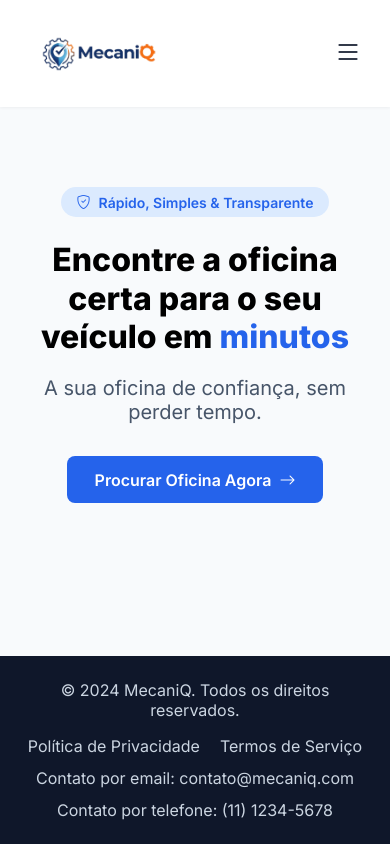
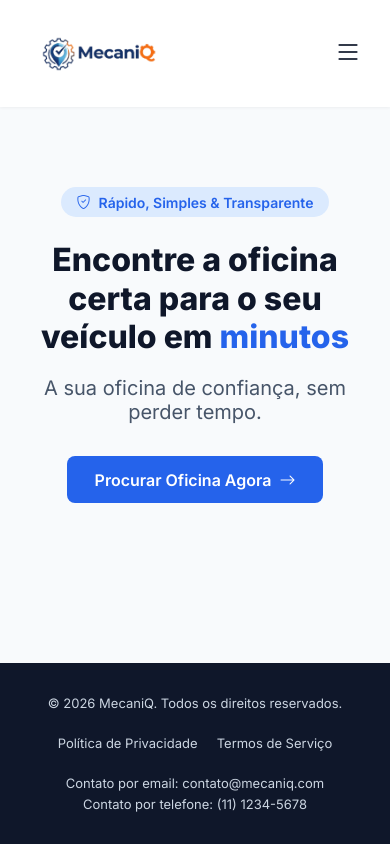
Before and after one commit to diogogonzaga/MecaniQ, a PHP site: page / in a window 390 px wide. Run offline with PHP 8.4, Linux system fonts and the light colour scheme.

Commit message:
Footer Otimizado

```diff
--- a/account/create/index.html
+++ b/account/create/index.html
@@ -50,6 +50,6 @@
         </form>
     </section>
 </main>
-
+<script src="js/script.js"></script>
 </body>
 </html>
--- a/account/login/index.html
+++ b/account/login/index.html
@@ -45,6 +45,6 @@
         </form>
     </section>
 </main>
-
+<script src="js/script.js"></script>
 </body>
 </html>
--- a/css/style.css
+++ b/css/style.css
@@ -1,8 +1,11 @@
 /* Variaveis de Cores*/
 :root {
   --primary: #2563eb;       /* Cor principal (Azul) */
-  --bg-navbar: #ffffff;     /* Fundo branco */
-  --text-main: #0f172a;     /* Cor do texto escuro */
+  --primary-hover: #1d4ed8; /* Azul escuro para hover */
+  --bg-navbar: #ffffff;     /* Fundo branco da navbar */
+  --text-main: #0f172a;     /* Cor do texto escuro principal */
+  --text-muted: #475569;    /* Cor de texto secundário/cinzento */
+  --bg-body: #f8fafc;       /* Fundo geral da página */
 }
 
 * {
@@ -13,7 +16,8 @@
 
 body {
   font-family: 'Inter', sans-serif;
-  background-color: #f8fafc;
+  background-color: var(--bg-body);
+  color: var(--text-main);
   min-height: 100vh;
   display: flex;
   flex-direction: column;
@@ -64,7 +68,7 @@ main {
 }
 
 .nav-btn-secondary {
-  color: #475569;
+  color: var(--text-muted);
 }
 
 .nav-btn-secondary:hover {
@@ -78,7 +82,7 @@ main {
 }
 
 .nav-btn-primary:hover {
-  background-color: #1d4ed8;
+  background-color: var(--primary-hover);
 }
 
 /* ================   HAMBURGUER   ========================= */
@@ -95,7 +99,7 @@ main {
   color: var(--text-main);
 }
 
-/* --- 5. SECÇÃO HERO (O TEXTO DE APRESENTAÇÃO) --- */
+/* ================   HERO   ========================= */
 .hero {
   padding: 5rem 1.5rem;
   text-align: center;
@@ -128,7 +132,7 @@ main {
 .slogan {
   margin-top: 1.25rem;
   font-size: 1.25rem;
-  color: #475569;
+  color: var(--text-muted);
 }
 
 .hero-actions {
@@ -144,13 +148,18 @@ main {
   font-weight: 600;
   display: inline-flex;
   gap: 0.5rem;
+  transition: background-color 0.2s ease;
+}
+
+.cta-btn:hover {
+  background-color: var(--primary-hover);
 }
 
 /* ================   FOOTER   ========================= */
 .footer {
   background-color: var(--text-main);
   color: #cbd5e1;
-  padding: 1.5rem;
+  padding: 2rem 1.5rem;
 }
 
 .footer-container {
@@ -159,35 +168,53 @@ main {
   display: flex;
   justify-content: space-between;
   align-items: center;
-  gap: 1rem;
+  gap: 2rem;
+  font-size: 13px;
 }
 
-.footer-links {
+
+.policy {
   display: flex;
-  flex-wrap: wrap;
-  justify-content: flex-end;
-  gap: 0.75rem 1.25rem;
+  gap: 1.5rem;
+  justify-content: center;
 }
 
-.footer-links a {
+.policy a {
   color: inherit;
   text-decoration: none;
   transition: color 0.2s ease;
 }
 
-.footer-links a:hover {
+.policy a:hover {
   color: #ffffff;
   text-decoration: underline;
 }
 
-/* ================   RESPONSIVIDADE   ========================= */
+
+.footer-contacts {
+  display: flex;
+  flex-direction: column;
+  gap: 0.3rem;
+  text-align: right;
+}
+
+.footer-contacts a {
+  color: inherit;
+  text-decoration: none;
+  transition: color 0.2s ease;
+}
+
+.footer-contacts a:hover {
+  color: #ffffff;
+  text-decoration: underline;
+}
+
+/* ================   RESPONSIVIDADE DISPOSITIVOS MÓVEIS   ========================= */
 @media (max-width: 768px) {
-
-
+  /* Navbar Mobile */
   .menu-toggle {
     display: block;
   }
-
 
   .nav-links {
     position: absolute;
@@ -197,8 +224,6 @@ main {
     background-color: var(--bg-navbar);
     flex-direction: column;
     align-items: stretch;
-
-
     max-height: 0;
     opacity: 0;
     visibility: hidden;
@@ -207,7 +232,6 @@ main {
     box-shadow: 0 10px 25px -5px rgba(0, 0, 0, 0.08);
     transition: all 0.3s ease-in-out;
   }
-
 
   .nav-links.active {
     max-height: 250px;
@@ -222,16 +246,25 @@ main {
     width: 100%;
   }
 
+
   .hero h1 {
     font-size: 2rem;
   }
 
+
   .footer-container {
     flex-direction: column;
     text-align: center;
+    gap: 1.5rem;
   }
 
-  .footer-links {
+  .policy {
+    flex-direction: row;
     justify-content: center;
+    gap: 1.2rem;
+  }
+
+  .footer-contacts {
+    text-align: center;
   }
 }
--- a/index.html
+++ b/index.html
@@ -4,20 +4,14 @@
     <meta charset="UTF-8">
     <meta name="viewport" content="width=device-width, initial-scale=1.0">
     <title>MecaniQ - Encontre a sua oficina de confiança</title>
-
-    <!-- Links do Bootstrap e das fontes -->
     <link href="https://fonts.googleapis.com/css2?family=Inter:wght@400;500;600;700;800&display=swap" rel="stylesheet">
     <link rel="stylesheet" href="https://cdn.jsdelivr.net/npm/bootstrap-icons@1.11.3/font/bootstrap-icons.min.css">
-
     <link rel="stylesheet" href="css/style.css">
 </head>
 <body>
 
-
 <header class="navbar-header">
   <nav class="navbar">
-
-
     <div class="logo">
       <a href="index.html">
         <img src="images/logo_title_sem.png" alt="MecaniQ Logotipo">
@@ -34,10 +28,8 @@
       <a href="account/login/index.html" class="nav-btn nav-btn-secondary">Login</a>
       <a href="account/create/index.html" class="nav-btn nav-btn-primary">Criar Conta</a>
     </div>
-
   </nav>
 </header>
-
 
 <main>
   <section id="inicio" class="hero">
@@ -55,15 +47,20 @@
 
 <footer class="footer">
     <div class="footer-container">
-      <p>&copy; 2024 MecaniQ. Todos os direitos reservados.</p>
-      <div class="footer-links">
+      <p>&copy; 2026 MecaniQ. Todos os direitos reservados.</p>
+
+      <div class="policy">
         <a href="#">Política de Privacidade</a>
         <a href="#">Termos de Serviço</a>
-        <a href="#">Contato por email: contato@mecaniq.com</a>
-        <a href="#">Contato por telefone: (11) 1234-5678</a>
+      </div>
+
+      <div class="footer-contacts">
+        <a href="mailto:contato@mecaniq.com">Contato por email: contato@mecaniq.com</a>
+        <a href="tel:+551112345678">Contato por telefone: (11) 1234-5678</a>
       </div>
     </div>
 </footer>
+
 <script src="js/script.js"></script>
 </body>
 </html>
```
Also changed, not shown: Relatorio.md (+8 -7 lines).
